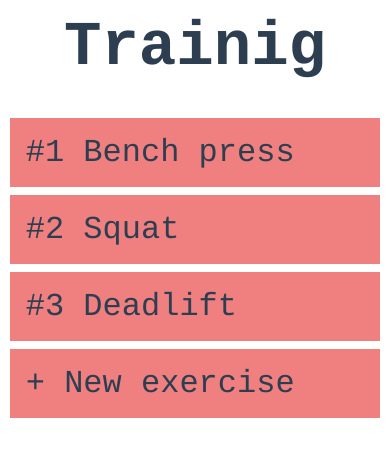
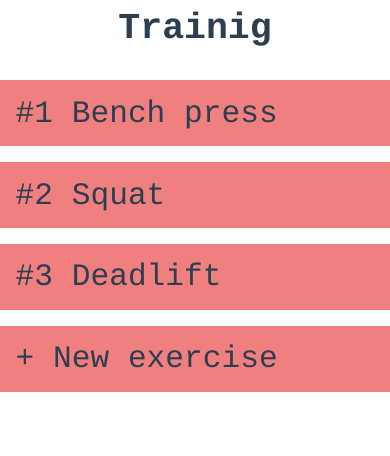
Before and after one commit to Strzechowski/WorkoutProgress, a Vue app: page / in a window 390 px wide. Shown: the top 456 px of the page. Built offline with nearby package versions, Linux system fonts and the light colour scheme.

Commit message:
Fixing CSS for mobile
CSS was updated a bit, so application is not taking all the screen on
mobile. Maybe style of the app is still far from perfect, but the
structure will be changed, so there is no point investing more time in
styling.

```diff
--- a/src/components/Training.vue
+++ b/src/components/Training.vue
@@ -1,6 +1,6 @@
 <template>
 <div>
-  <h1>Trainig</h1>
+  <h3>Trainig</h3>
   <div class="list-div">
     <ol>
       <li v-for="exercise in exercises" v-bind:key="exercise.id">
@@ -8,19 +8,19 @@
           #{{exercise.id}} {{exercise.name}}
         </span>
         <ol class="ol-inside" v-if="editing === exercise.id">
-          <li  class="li-inside" v-for="occurence in exercise.occurences" v-bind:key="occurence.id">
+          <li class="li-inside" v-for="occurence in exercise.occurences" v-bind:key="occurence.id">
             <div v-if="editing === exercise.id && editingOccurence === occurence.id">
-              <div class="div-in-row">
+              <div>
                 <label>Date:</label>
                 <input type="text" v-model="occurence.date">
               </div>
-              <div class="div-in-row">
+              <div>
                 <label>Weight:</label>
                 <input type="text" v-model="occurence.weight">
               </div>
               <button @click="save()">SAVE</button>
             </div>
-            <div class="" v-else @click="change(exercise.id, occurence.id)">
+            <div v-else @click="change(occurence.id)">
               {{occurence.date}} -> {{occurence.weight}}kg
             </div>
           </li>
@@ -29,11 +29,11 @@
               + New occurence
             </div>
             <div v-if="editing === exercise.id && editingOccurence === 'addOccurence'">
-              <div class="div-in-row">
+              <div>
                 <label>Date:</label>
                 <input type="text" v-model="newDate">
               </div>
-              <div class="div-in-row">
+              <div>
                 <label>Weight:</label>
                 <input type="text" v-model="newWeight">
               </div>
@@ -156,11 +156,11 @@ export default {
 
     listPopUp(id) {
       this.editing == id ? this.editing = 0 : this.editing = id
+      this.editingOccurence = 0
     },
 
-    change(id, occurenceId) {
-        this.editing = id
-        this.editingOccurence = occurenceId
+    change(occurenceId) {
+      this.editingOccurence = occurenceId
     },
 
     save() {
@@ -206,13 +206,7 @@ export default {
   width: 70vw;
 }
 
-@media screen and (max-width: 768px){
-  .list-div {
-    width:95vw;
-  }
-}
-
-h1 {
+h3 {
   margin: 0;
 }
 
@@ -224,32 +218,23 @@ ol {
 }
 
 ol li {
-  margin: 0rem 0rem 0.5rem 0rem;
-  font-size: 1.5rem;
+  margin: 0rem 0rem 0.5em 0rem;
   background: lightcoral;
 }
 
 ol li span {
+  max-block-size: 8vh;
+  font-size: 1em;
   display: block;
-  font-size: 2rem;
-  padding: 1rem;
+  padding: 0.5em;
   background: lightcoral;
-}
-
-div {
-  padding: 0.25rem;
-}
-
-.div-in-row {
-  display: inline-block;
-  margin-right: 1rem;
 }
 
 button {
   border: coral;
   background: coral;
-  padding: 0.5rem 1rem;
-  border-radius: 0.25rem;
+  padding: 0.5em 0.5em;
+  border-radius: 0.25em;
 }
 
 span:hover {
@@ -258,8 +243,8 @@ span:hover {
 
 input {
   margin: 0;
-  font-size: 1rem;
-  width: 5rem;
+  font-size: 0.75em;
+  width: 5em;
 }
 
 .li-inside {
@@ -267,7 +252,8 @@ input {
   border: grey;
   border-style: solid;
   padding: 0rem;
-  margin-left: 1rem;
+  margin-left: 0.5rem;
+  font-size: 0.9em;
 }
 
 .li-inside:hover {
@@ -279,6 +265,33 @@ input {
   padding: 1rem;
 }
 
+@media screen and (max-width: 768px){
+  .list-div {
+    width:80vw;
+  }
+
+}
 
 
+@media screen and (max-width: 568px){
+  .list-div {
+    width:100vw;
+  }
+
+  .li-inside {
+    margin-left: 0;
+  }
+}
+
+@media screen and (orientation:landscape) {
+  ol li span {
+    font-size: 0.75em;
+    padding: 0.25em;
+  }
+
+  .li-inside {
+    font-size: 0.70em;
+  }
+}
+
 </style>
```
